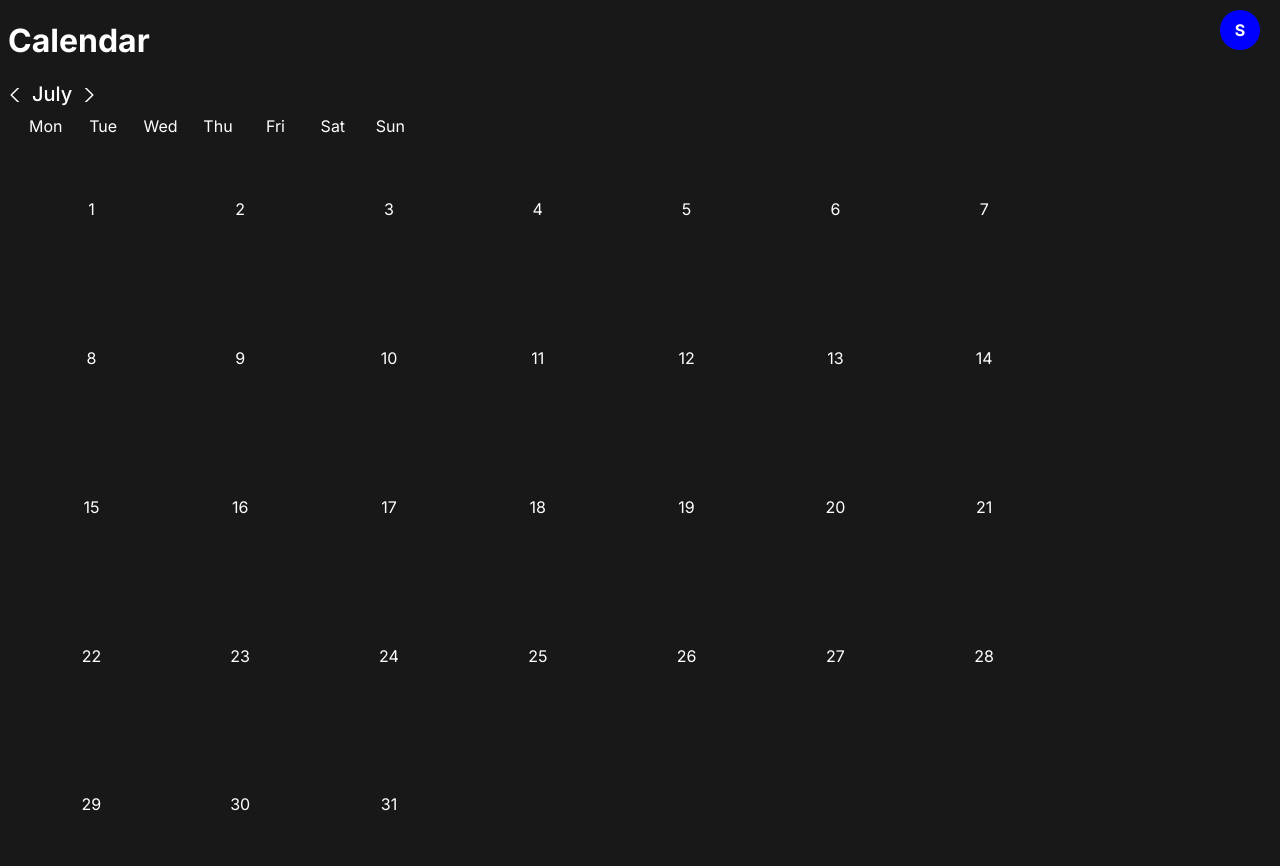
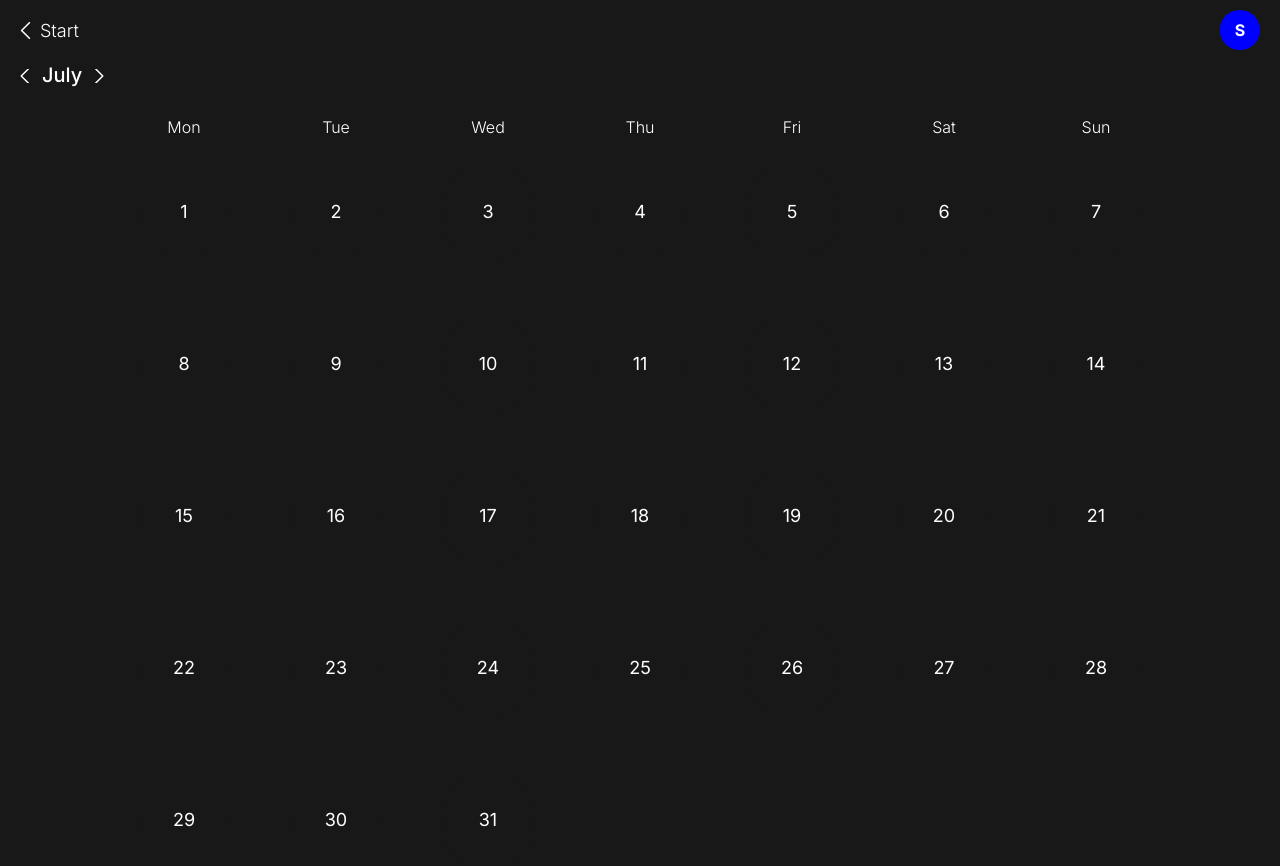
Before and after one commit to Maxtheking123/workoutproject, a React (Create React App) app in the folder frontend2/: page /calendar in a window 1280 px wide. Shown: the top 866 px of the page. Built offline with nearby package versions, Linux system fonts and the light colour scheme; no server answers; sample sign-in values are in the browser's storage.

Commit message:
mycket saker, tasks lite sönder men hinner inte fixa

```diff
--- a/frontend2/src/components/Calendar.js
+++ b/frontend2/src/components/Calendar.js
@@ -2,25 +2,29 @@ import React, { useState, useEffect, useContext } from 'react';
 import { AuthContext } from '../context/AuthContext';
 import '../css/Calendar.css';
 import backIcon from '../images/backArrow.svg';
+import { getAndSaveLocalData } from "../utils/getAndSaveLocalData";
 
 const Calendar = () => {
-    const { fetchCalendarEntries, fetchCategoryEntries } = useContext(AuthContext);
+    const { updateEntriesFromDatabase, getLocalData, addCategoryGlobal, addTaskGlobal, addCalendarEntryGlobal, updateCalendarEntryGlobal, updateTaskGlobal, deleteCalendarEntryGlobal, deleteCategoryGlobal, deleteTaskGlobal } = getAndSaveLocalData();
     const [daysInMonth, setDaysInMonth] = useState([]);
     const [currentMonth, setCurrentMonth] = useState(new Date().getMonth());
     const [currentYear, setCurrentYear] = useState(new Date().getFullYear());
 
     useEffect(() => {
         populateCalendar(currentMonth, currentYear);
-        updateConicGradients(currentMonth, currentYear);
     }, [currentMonth, currentYear]);
 
+    useEffect(() => {
+        updateConicGradients(currentMonth, currentYear);
+    }, [daysInMonth]);
+
     const populateCalendar = (month, year) => {
-        const firstDayOfMonth = new Date(year, month, 1).getDay(); // get the day of the week the month starts on
-        const daysInCurrentMonth = new Date(year, month + 1, 0).getDate(); // get the number of days in the month
+    const firstDayOfMonth = (new Date(year, month, 1).getDay() + 6) % 7; // Adjust to make Monday the first day of the week
+    const daysInCurrentMonth = new Date(year, month + 1, 0).getDate();
 
     let daysArray = [];
-        for (let i = 0; i < firstDayOfMonth-1; i++) {
-            daysArray.push(null); // fill in empty slots for days before the 1st of the month
+    for (let i = 0; i < firstDayOfMonth; i++) {
+        daysArray.push(null);
     }
     for (let i = 1; i <= daysInCurrentMonth; i++) {
         daysArray.push(i);
@@ -31,7 +35,7 @@ const Calendar = () => {
 
     const updateConicGradients = async (month, year) => {
         try {
-            const calendarEntries = await fetchCalendarEntries();
+            const calendarEntries = await getLocalData().calendarEntries;
 
             if (!Array.isArray(calendarEntries)) {
                 console.error('calendarEntries is not an array:', calendarEntries);
@@ -53,7 +57,7 @@ const Calendar = () => {
                 categorysThatDay.push(categoriesForDay);
             }
 
-            const categoryEntries = await fetchCategoryEntries();
+            const categoryEntries = getLocalData().categoryEntries;
             const categoryColors = categoryEntries.reduce((acc, category) => {
                 acc[category._id] = category.color;
                 return acc;
@@ -72,6 +76,7 @@ const Calendar = () => {
             });
 
             const dayNumberContainers = document.querySelectorAll('.dayNumberContainer:not(.empty)');
+
             dayNumberContainers.forEach((container, i) => {
                 container.style.backgroundImage = conicGradients[i];
             });
@@ -106,10 +111,7 @@ const Calendar = () => {
         dayNumberSelected.forEach(day => {
             day.classList.remove('selected');
         });
-
-        //update the circle colors
-        updateConicGradients(newMonth, newYear);
-    }
+    };
 
     const changeSelected = (event) => {
         console.log('event:', event.currentTarget)
@@ -126,7 +128,7 @@ const Calendar = () => {
             const day = event.currentTarget.querySelector('.dayNumber').textContent;
             const date = new Date(currentYear, currentMonth, day);
             if (currentYear === new Date().getFullYear()) {
-                dateTitle.innerHTML = date.toLocaleDateString('default', {month: 'long', day: 'numeric'});
+                dateTitle.innerHTML = date.toLocaleDateString('default', { month: 'long', day: 'numeric' });
             }
             else {
                 dateTitle.innerHTML = date.toLocaleDateString('default', {
@@ -139,17 +141,17 @@ const Calendar = () => {
             updateEntries();
         }
 
-    }
+    };
 
     const updateEntries = async () => {
         const entriesContainer = document.querySelector('#entriesContainer');
         entriesContainer.innerHTML = '';
 
         try {
-            const allEntries = await fetchCalendarEntries();
-            const categoryEntries = await fetchCategoryEntries();
+            const localData = getLocalData();
+            const allEntries = localData.calendarEntries;
+            const categoryEntries = localData.categoryEntries;
 
-            // Create a mapping of category _id to its title and color
             const categoryMap = categoryEntries.reduce((acc, category) => {
                 acc[category._id] = { title: category.title, color: category.color };
                 return acc;
@@ -172,15 +174,12 @@ const Calendar = () => {
                 const eventsContainer = document.createElement('div');
                 eventsContainer.className = 'eventContainer';
                 eventsContainer.dataset.id = entry._id;
-                // onclick redirect to the tasks page
                 eventsContainer.onclick = () => {
                     window.location.href = `/tasks/${entry._id}`;
                 };
 
-                // Get the category details from the mapping
                 const category = categoryMap[entry.category] || { title: 'Unknown Category', color: '#ffffff' };
 
-                // Set the background color of the eventsContainer
                 eventsContainer.style.backgroundColor = category.color;
 
                 const eventHeaderTitle = document.createElement('p');
@@ -211,10 +210,9 @@ const Calendar = () => {
         return daysInMonth.map((day, index) => (
             <div
                 key={index}
-                // make sure if day is null it has class dayNumberSelected also has class empty
                 className="dayNumberSelected"
                 onClick={changeSelected}
-                style={{visibility: day === null ? 'hidden' : 'visible'}}
+                style={{ visibility: day === null ? 'hidden' : 'visible' }}
             >
                 <div className={`dayNumberContainer ${day === null ? 'empty' : ''}`}>
                     <div className="dayNumber">{day}</div>
@@ -224,18 +222,24 @@ const Calendar = () => {
     };
 
     return (
-        <div>
-            <h1>Calendar</h1>
-            <div id="topButtons">
-                <div id="homeButton"></div>
+        <div id = "calenderPage">
+            <div id="topContainer" style={{margin: "0px"}}>
+                <div id="homeButtonContainer" onClick={() => document.location.href = '/'}>
+                    <div className="backIcon" style={{backgroundImage: `url(${backIcon})`, marginLeft: "-5px"}}></div>
+                    <div id="homeButton">Start</div>
+                </div>
+            </div>
+            <div id="topButtons" style={{width: "100%"}}>
                 <div id="secondTopRow">
                     <div id="monthTitleContainer">
-                        <button onClick={() => changeMonth("back")} className="backButton" style={{backgroundImage: `url(${backIcon})`}}></button>
+                        <button onClick={() => changeMonth("back")} className="backButton"
+                                style={{backgroundImage: `url(${backIcon})`}}></button>
                         <span className="monthTitle">
                             {new Date(currentYear, currentMonth).toLocaleString('default', {month: 'long'})}
                             {currentYear !== new Date().getFullYear() && ` ${currentYear}`}
                         </span>
-                        <button onClick={() => changeMonth("next")} className="nextButton" style={{backgroundImage: `url(${backIcon})`}}></button>
+                        <button onClick={() => changeMonth("next")} className="nextButton"
+                                style={{backgroundImage: `url(${backIcon})`}}></button>
                     </div>
                 </div>
             </div>
--- a/frontend2/src/components/Home.js
+++ b/frontend2/src/components/Home.js
@@ -210,7 +210,10 @@ const Home = () => {
 const today = startOfDay(new Date());
 const endDate = endOfDay(addDays(today, daysForward));
 
-const filteredEntries = entries.filter(entry => {
+// remove all entries that are unidentified or null
+    const newEntries = entries.filter(entry => entry !== null && entry !== undefined);
+
+const filteredEntries = newEntries.filter(entry => {
     const entryDate = parseISO(entry.date);
     return entryDate >= today && entryDate <= endDate;
 });
@@ -234,7 +237,6 @@ const groupedEntries = weekDays.map(day => ({
     entries: filteredEntries.map(entry => {
         const category = categories.find(cat => {
             const categoryId = cat._id; // Extract the $oid value
-            console.log('Category ID:', entry.category);
             return categoryId === entry.category;
         });
 
--- a/frontend2/src/css/Calendar.css
+++ b/frontend2/src/css/Calendar.css
@@ -1,6 +1,9 @@
 body {
     color: white;
     font-family: "inter", sans-serif;
+}
+#calendarEntries{
+    width: 100%;
 }
 #calendarContainer {
     display: flex;
@@ -9,21 +12,22 @@ body {
     justify-content: center;
     width: calc(100% - 20px);
     max-width: 400px;
-    padding: 10px;
+    margin-top: 30px;
+    margin-bottom: 10px;
 }
 
 .dayNumberSelected {
     border: 3px solid rgba(175, 175, 175, 0.0);
     border-radius: 50%;
-    width: 11vw;
-    height: 11vw;
+    width: 11.25vw;
+    height: 11.25vw;
     display: flex;
     justify-content: center;
     align-items: center;
 }
 
 .dayNumberSelected.selected {
-    border: 3px solid rgba(175, 175, 175, 0.7);
+    border: 1svw solid rgba(175, 175, 175, 0.7)
 }
 
 .dayNumberContainer {
@@ -33,8 +37,8 @@ body {
     display: flex;
     justify-content: center;
     align-items: center;
-    width: 10svw;
-    height: 10svw;
+    width: 9.75svw;
+    height: 9.75svw;
 }
 .monthTitle {
     font-size: 20px;
@@ -46,6 +50,9 @@ body {
 
 .dayOfWeek {
     text-align: center;
+    width: calc(11.25vw + 6px);
+    font-size: 16px;
+    font-weight: 300;
 }
 
 .backButton {
@@ -65,8 +72,8 @@ body {
 }
 
 .dayNumber{
-    width: 8svw;
-    height: 8svw;
+    width: 7.5svw;
+    height: 7.5svw;
     background: #181818;
     border-radius: 50%;
     display: flex;
@@ -88,14 +95,51 @@ body {
     display: grid;
     grid-template-columns: repeat(7, 1fr);
     gap: 2px;
+    width: max-content;
+    font-size: 18px;
+}
+
+#homeButtonContainer {
+    display: flex;
+    justify-content: flex-start;
+    align-items: center;
+    gap: 2px;
+    font-size: 18px;
+    margin-bottom: 20px;
+}
+
+#topContainer {
+    display: flex;
+    justify-content: flex-start;
     width: 100%;
+    flex-direction: column;
+
+    color: white;
+    font-family: "inter", sans-serif;
+    font-size: 18px;
+    font-weight: 300;
 }
+
+#dateTitle {
+    font-size: 18px;
+    font-weight: 500;
+    margin-bottom: 20px;
+    margin-top: 15px;
+}
+
+#calenderPage{
+    padding: 10px;
+    display: flex;
+    flex-direction: column;
+    align-items: center;
+}
+
 
 #daysOfWeekContainer {
     display: grid;
     grid-template-columns: repeat(7, 1fr);
     gap: 2px;
-    width: 100%;
+    width: max-content;
 }
 
 .eventContainer {
--- a/frontend2/src/css/Tasks.css
+++ b/frontend2/src/css/Tasks.css
@@ -171,6 +171,7 @@
     width: 0px;
     height: inherit;
     background-color: rgba(255, 255, 255, 0.3);
+    box-shadow: none;
 }
 
 #topContainer{
--- a/frontend2/src/utils/getAndSaveLocalData.js
+++ b/frontend2/src/utils/getAndSaveLocalData.js
@@ -15,9 +15,10 @@ export const getAndSaveLocalData =  () => {
         const calendarEntries = JSON.parse(localStorage.getItem('calendarEntries'));
         const categoryEntries = JSON.parse(localStorage.getItem('categoryEntries'));
         const Tasks = JSON.parse(localStorage.getItem('Tasks'));
-        console.log('calendarEntries exported:', calendarEntries);
+        /*console.log('calendarEntries exported:', calendarEntries);
         console.log('categoryEntries exported:', categoryEntries);
-        console.log('Tasks exported:', Tasks);
+        console.log('Tasks exported:', Tasks);*/
+        console.log("got local data")
         return { calendarEntries, categoryEntries, Tasks };
     };
     const addCategoryGlobal = async (category) => {
```
Also changed, not shown: frontend2/src/components/Chart.js (+13 -8 lines), frontend2/src/components/Tasks.js (+10 -0 lines). Lines whose indentation alone changed are shown as unchanged.
